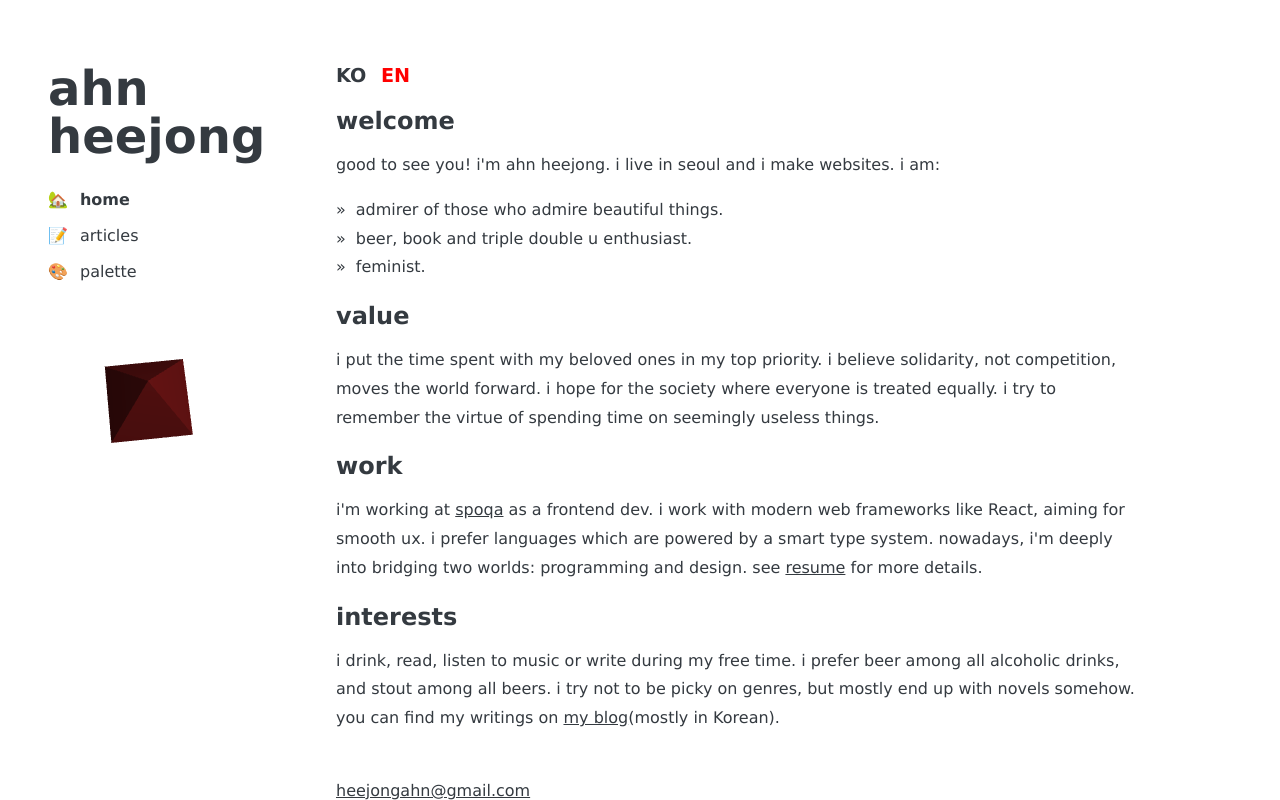
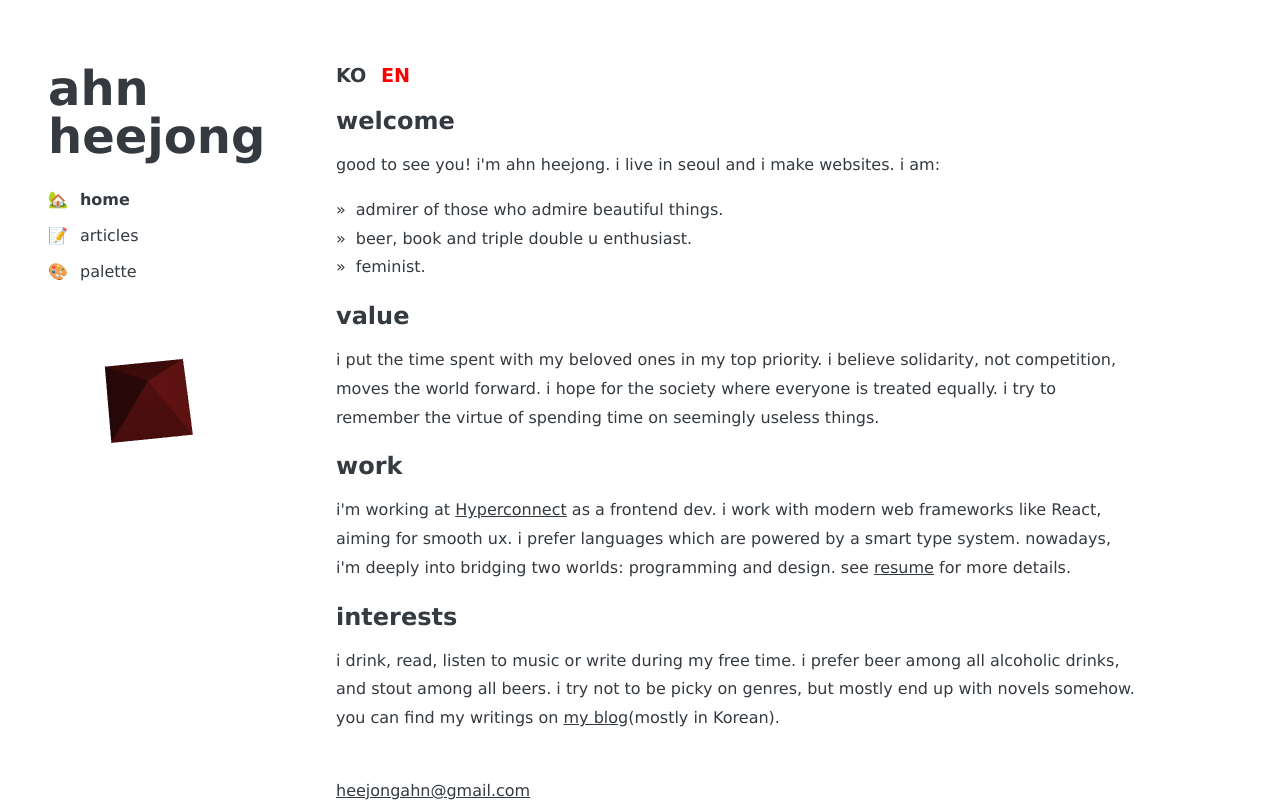
Before and after one commit to heejongahn/ahnheejong.name, a Nuxt app: page / in a window 1280 px wide. Both pictures are taken after a click on the link "EN". Built offline with nearby package versions, Linux system fonts and the light colour scheme.

Commit message:
Spoqa -> Hyperconnect

```diff
--- a/pages/index.vue
+++ b/pages/index.vue
@@ -31,7 +31,7 @@
       </section>
       <section class="work">
         <h2>일</h2>
-        <div class="section-content"><a href="https://spoqa.com">스포카</a>에서 프론트엔드 프로그래머로 일하고 있습니다.
+        <div class="section-content"><a target="_blank" href="https://career.hpcnt.com/about-hyperconnect/">하이퍼커넥트</a>에서 웹 프론트엔드 프로그래머로 일하고 있습니다.
           React를 비롯한 모던 웹 프레임워크를 이용해 매끄러운 유저 경험을 전달하는 제품을 만듭니다.
           강력한 타입 시스템을 가진 언어로 작업하는 것을 선호합니다.
           요즘은 개발과 디자인, 두 세계를 잇는 데에 관심이 많습니다.
@@ -70,7 +70,7 @@
       </section>
       <section class="work">
         <h2>work</h2>
-        <div class="section-content">i'm working at <a href="https://spoqa.com">spoqa</a> as a frontend dev.
+        <div class="section-content">i'm working at <a target="_blank" href="https://career.hpcnt.com/about-hyperconnect/">Hyperconnect</a> as a frontend dev.
           i work with modern web frameworks like React, aiming for smooth ux.
           i prefer languages which are powered by a smart type system.
           nowadays, i'm deeply into bridging two worlds: programming and design.
--- a/pages/resume/index.vue
+++ b/pages/resume/index.vue
@@ -41,8 +41,15 @@
     <section :class="$style.experience">
       <h1>Experience</h1>
       <div :class="[$style.subsection, $style.experienceItem]">
+        <h2 :class="$style.experienceTitle">Programmer, <mark>Hyperconnect</mark> </h2>
+        <p :class="$style.experienceDate">October 2017 - present</p>
+        <p :class="$style.experienceIntro">Working as a web frontend developer (to be updated).</p>
+        <div :class="$style.experienceDetail">
+        </div>
+      </div>
+      <div :class="[$style.subsection, $style.experienceItem]">
         <h2 :class="$style.experienceTitle">Programmer, <mark>Spoqa</mark> </h2>
-        <p :class="$style.experienceDate">January 2017 - Present</p>
+        <p :class="$style.experienceDate">January 2017 - September 2017</p>
         <p :class="$style.experienceIntro">Spoqa provides various B2B solutions to help local and brand stores’ customer management.</p>
         <div :class="$style.experienceDetail">
           <h3>Q1 (January 2017 - March 2017)</h3>
```
